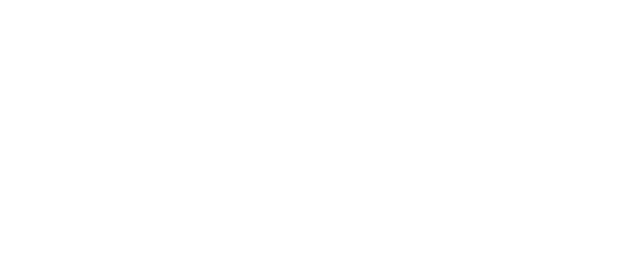
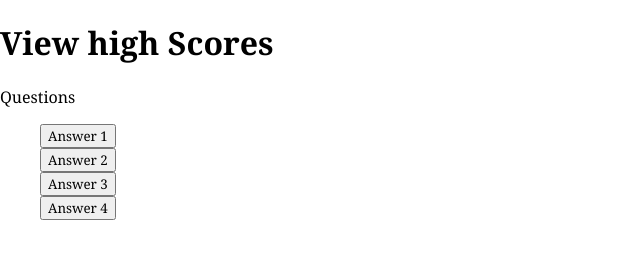
Before and after one commit to Adzy89/quiz, a plain HTML site: page index.html in a window 1280 px wide. Shown: the whole page, without its empty margins (0-640 px from the left). Drawn offline with Linux system fonts and the light colour scheme.

Commit message:
structured html file and added css styling, links css and js files to html

```diff
--- a/Assets/images/style.css
+++ b/Assets/images/style.css
@@ -0,0 +1,38 @@
+*, *::before, *::after {
+    box-sizing: border-box;
+    font-family: Georgia, Times, 'Times New Roman', serif;
+}
+/* added global border setting for html page */
+
+body {
+    padding: 0;
+    margin: 0;
+
+
+
+/* container for the questions and the answers*/
+
+}
+
+#header-contianer h1{
+
+    width: 100px;
+    height: 100px;
+
+    font-size: 5px;
+
+
+}
+
+
+
+
+#btn-list {
+
+    list-style-type: none;
+
+
+
+
+
+}
--- a/index.html
+++ b/index.html
@@ -4,9 +4,22 @@
     <meta charset="UTF-8">
     <meta http-equiv="X-UA-Compatible" content="IE=edge">
     <meta name="viewport" content="width=device-width, initial-scale=1.0">
-    <title>Document</title>
+    <link href="/Assets/images/style.css" rel="stylesheet">
+    <script> src="/Assets/script.js"</script>
+    <title>Quiz</title>
 </head>
 <body>
-
+    <div id="header-container"><h1>View high Scores</h1></div>
+    <div class="container">
+        <div id="question-contianer" class="hide"></div>
+        <div id="question">Questions</div>
+        <div id="answer-buttons" class="btn-grid">
+            <ul id="btn-list">
+                <li><button class="btn">Answer 1</button></li>
+                <li><button class="btn">Answer 2</button></li>
+                <li><button class="btn">Answer 3</button></li>
+                <li><button class="btn">Answer 4</button></li>
+            </ul>
+        </div>
 </body>
 </html>
```
